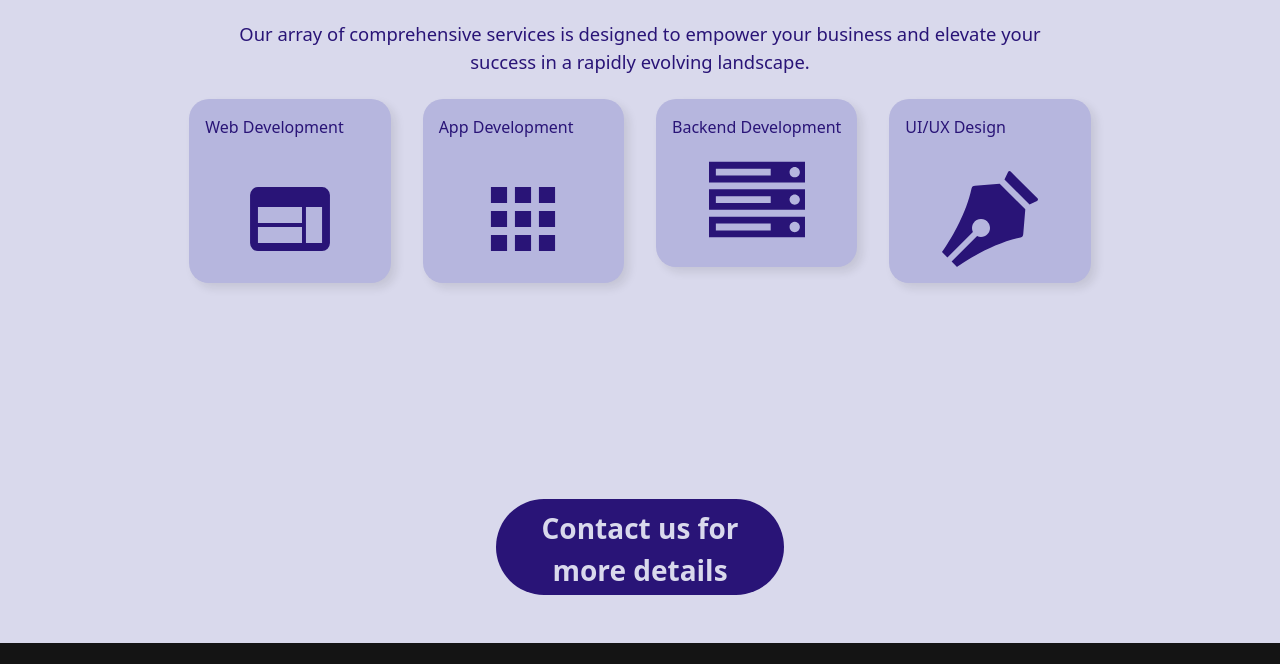
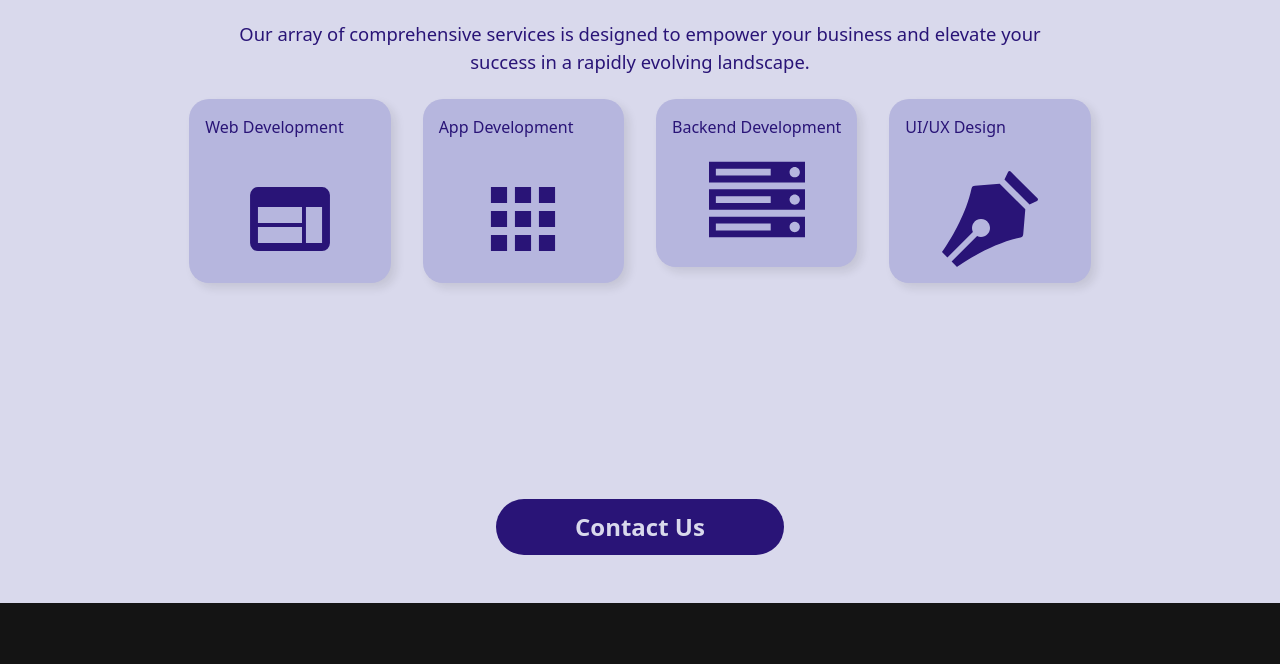
Before and after one commit to w3joe/Techphasis-React, a React app: page /services in a window 1280 px wide. Shown: the part 287-951 px from the top of the page. Built offline with nearby package versions, Linux system fonts and the light colour scheme.

Commit message:
Minor bug fixes

```diff
--- a/src/components/navbar-interactive.css
+++ b/src/components/navbar-interactive.css
@@ -96,7 +96,6 @@
 }
 .navbar-interactive-register {
   color: var(--dl-color-gray-white);
-  height: 50px;
   transition: 0.3s;
   font-weight: bold;
   border-color: var(--dl-color-primary1-blue100);
--- a/src/views/careers.js
+++ b/src/views/careers.js
@@ -1,10 +1,10 @@
-import React from 'react'
+import React from "react";
 
-import { Helmet } from 'react-helmet'
+import { Helmet } from "react-helmet";
 
-import NavbarInteractive from '../components/navbar-interactive'
-import Footer from '../components/footer'
-import './careers.css'
+import NavbarInteractive from "../components/navbar-interactive";
+import Footer from "../components/footer";
+import "./careers.css";
 
 const Careers = (props) => {
   return (
@@ -25,7 +25,7 @@ const Careers = (props) => {
           </span>
           <div className="careers-container2">
             <a
-              href="https://mailto:hello@techphasis.com?subject=Career%20%40%20Techphasis"
+              href="mailto:hello@techphasis.com?subject=Career%20%40%20Techphasis"
               target="_blank"
               rel="noreferrer noopener"
               className="careers-link button"
@@ -44,7 +44,7 @@ const Careers = (props) => {
         <Footer rootClassName="footer-root-class-name3"></Footer>
       </div>
     </div>
-  )
-}
+  );
+};
 
-export default Careers
+export default Careers;
--- a/src/views/home.css
+++ b/src/views/home.css
@@ -122,6 +122,7 @@
 .home-text {
   color: var(--dl-color-primary1-blue100);
   font-size: 3rem;
+  font-weight: 700;
   max-width: 450px;
 }
 .home-text01 {
--- a/src/views/services.css
+++ b/src/views/services.css
@@ -45,7 +45,7 @@
   flex: 0 0 auto;
   width: auto;
   display: flex;
-  align-items: flex-start;
+  align-items: center;
   flex-direction: column;
 }
 .services-container2 {
@@ -53,15 +53,16 @@
   width: 100%;
   height: auto;
   display: flex;
-  align-items: flex-start;
+  align-items: center;
   justify-content: center;
 }
 .services-navlink {
   color: var(--dl-color-primary1-blue20);
   width: var(--dl-size-size-xxlarge);
-  height: var(--dl-size-size-medium);
+  height: auto;
   font-style: normal;
   margin-top: 200px;
+  padding: 10px;
   text-align: center;
   font-weight: 600;
   border-width: 0px;
@@ -70,7 +71,7 @@
   background-color: var(--dl-color-primary1-blue100);
 }
 .services-text4 {
-  font-size: 28px;
+  font-size: 24px;
 }
 .services-text5 {
   font-style: normal;
--- a/src/views/services.js
+++ b/src/views/services.js
@@ -31,11 +31,8 @@ const Services = (props) => {
           <ServiceBar rootClassName="service-bar-root-class-name"></ServiceBar>
           <div className="services-container2">
             <Link to="/contact" className="services-navlink button">
-              <span className="services-text4">
-                <span className="services-text5">
-                  Contact us for more details
-                </span>
-                <br></br>
+              <span className="services-text4 services-text5">
+                  Contact Us
               </span>
             </Link>
           </div>
```
